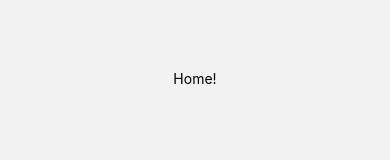
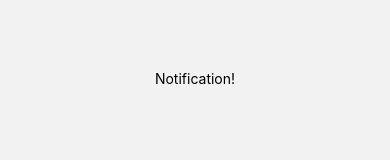
Before and after one commit to livols/shoppinglist, a React Native app: screen /Notification in a window 390 px wide. Shown: the part 351-511 px from the top of the page. Built offline with nearby package versions, Linux system fonts and the light colour scheme.

Commit message:
Corrected text

```diff
--- a/src/pages/notification.tsx
+++ b/src/pages/notification.tsx
@@ -4,7 +4,7 @@ import {Text, View} from 'react-native';
 export function Notification() {
   return (
     <View style={{flex: 1, justifyContent: 'center', alignItems: 'center'}}>
-      <Text>Home!</Text>
+      <Text>Notification!</Text>
     </View>
   );
 }
--- a/src/pages/recipe.tsx
+++ b/src/pages/recipe.tsx
@@ -3,8 +3,13 @@ import {Text, View} from 'react-native';
 
 export function Recipe() {
   return (
-    <View style={{flex: 1, justifyContent: 'center', alignItems: 'center'}}>
-      <Text>Home!</Text>
+    <View
+      style={{
+        flex: 1,
+        justifyContent: 'center',
+        alignItems: 'center',
+      }}>
+      <Text>Recipe!</Text>
     </View>
   );
 }
--- a/src/pages/settings.tsx
+++ b/src/pages/settings.tsx
@@ -4,7 +4,7 @@ import {Text, View} from 'react-native';
 export function Settings() {
   return (
     <View style={{flex: 1, justifyContent: 'center', alignItems: 'center'}}>
-      <Text>Home!</Text>
+      <Text>Settings!</Text>
     </View>
   );
 }
```
